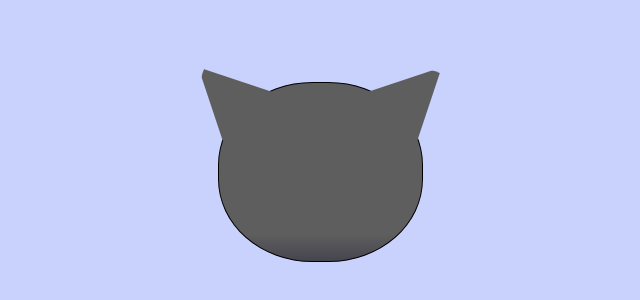
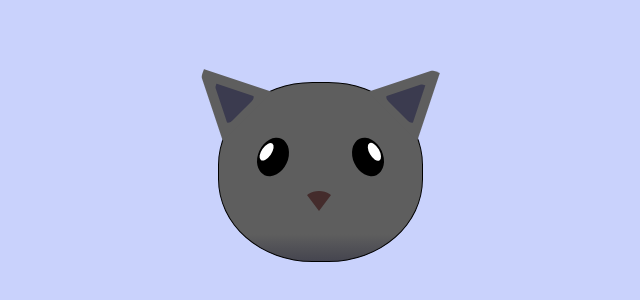
Before and after one commit to schrodingerszanycat/responsive_web_design, a plain HTML site: page cat_painting/index.html in a window 1280 px wide. Shown: the part 228-528 px from the top of the page, without its empty margins (320-960 px from the left). Drawn offline with Linux system fonts and the light colour scheme.

Commit message:
Commit changes

```diff
--- a/cat_painting/index.html
+++ b/cat_painting/index.html
@@ -16,6 +16,17 @@
             <div class="cat-right-inner-ear"></div>
           </div>
         </div>
+
+        <div class="cat-eyes">
+          <div class="cat-left-eye">
+            <div class="cat-left-inner-eye"></div>
+          </div>
+          <div class="cat-right-eye">
+            <div class="cat-right-inner-eye"></div>
+          </div>
+        </div>
+
+        <div class="cat-nose"></div>
       </div>
     </main>
 </body>
--- a/cat_painting/styles.css
+++ b/cat_painting/styles.css
@@ -24,7 +24,7 @@ body {
   position: absolute;
   top: -26px;
   left: -31px;
-
+  z-index: 1;
   border-top-left-radius: 90px;
   border-top-right-radius: 10px;
   transform: rotate(-45deg);
@@ -37,6 +37,7 @@ body {
   position: absolute;
   top: -26px;
   left: 163px;
+  z-index: 1;
   transform: rotate(45deg);
   border-top-left-radius: 90px;
   border-top-right-radius: 10px;
@@ -44,3 +45,86 @@ body {
   border-right: 35px solid transparent;
   border-bottom: 70px solid #5e5e5e;
 }
+
+.cat-left-inner-ear {
+  position: absolute;
+  top: 22px;
+  left: -20px;
+  border-top-left-radius: 90px;
+  border-top-right-radius: 10px;
+  border-bottom-right-radius: 40%;
+  border-bottom-left-radius: 40%;
+  border-left: 20px solid transparent;
+  border-right: 20px solid transparent;
+  border-bottom: 40px solid #3b3b4f;
+}
+
+.cat-right-inner-ear {
+  position: absolute;
+  top: 22px;
+  left: -20px;
+  border-top-left-radius: 90px;
+  border-top-right-radius: 10px;
+  border-bottom-right-radius: 40%;
+  border-bottom-left-radius: 40%;
+  border-left: 20px solid transparent;
+  border-right: 20px solid transparent;
+  border-bottom: 40px solid #3b3b4f;
+}
+
+.cat-left-eye {
+  position: absolute;
+  top: 54px;
+  left: 39px;
+  border-radius: 60%;
+  transform: rotate(25deg);
+  width: 30px;
+  height: 40px;
+  background-color: #000;
+}
+
+.cat-right-eye {
+  position: absolute;
+  top: 54px;
+  left: 134px;
+  border-radius: 60%;
+  transform: rotate(-25deg);
+  width: 30px;
+  height: 40px;
+  background-color: #000;
+}
+
+.cat-left-inner-eye {
+  position: absolute;
+  top: 8px;
+  left: 2px;
+  width: 10px;
+  height: 20px;
+  transform: rotate(10deg);
+  background-color: #fff;
+  border-radius: 60%;
+}
+
+.cat-right-inner-eye {
+  position: absolute;
+  top: 8px;
+  left: 18px;
+  transform: rotate(-5deg);
+  width: 10px;
+  height: 20px;
+  background-color: #fff;
+  border-radius: 60%;
+}
+
+.cat-nose {
+  position: absolute;
+  top: 108px;
+  left: 85px;
+  border-bottom-left-radius: 50%;
+  border-bottom-right-radius: 50%;
+  border-top-left-radius: 50%;
+  transform: rotate(180deg);
+  border-left: 15px solid transparent;
+  border-right: 15px solid transparent;
+  border-bottom: 20px solid #442c2c;
+}
```
